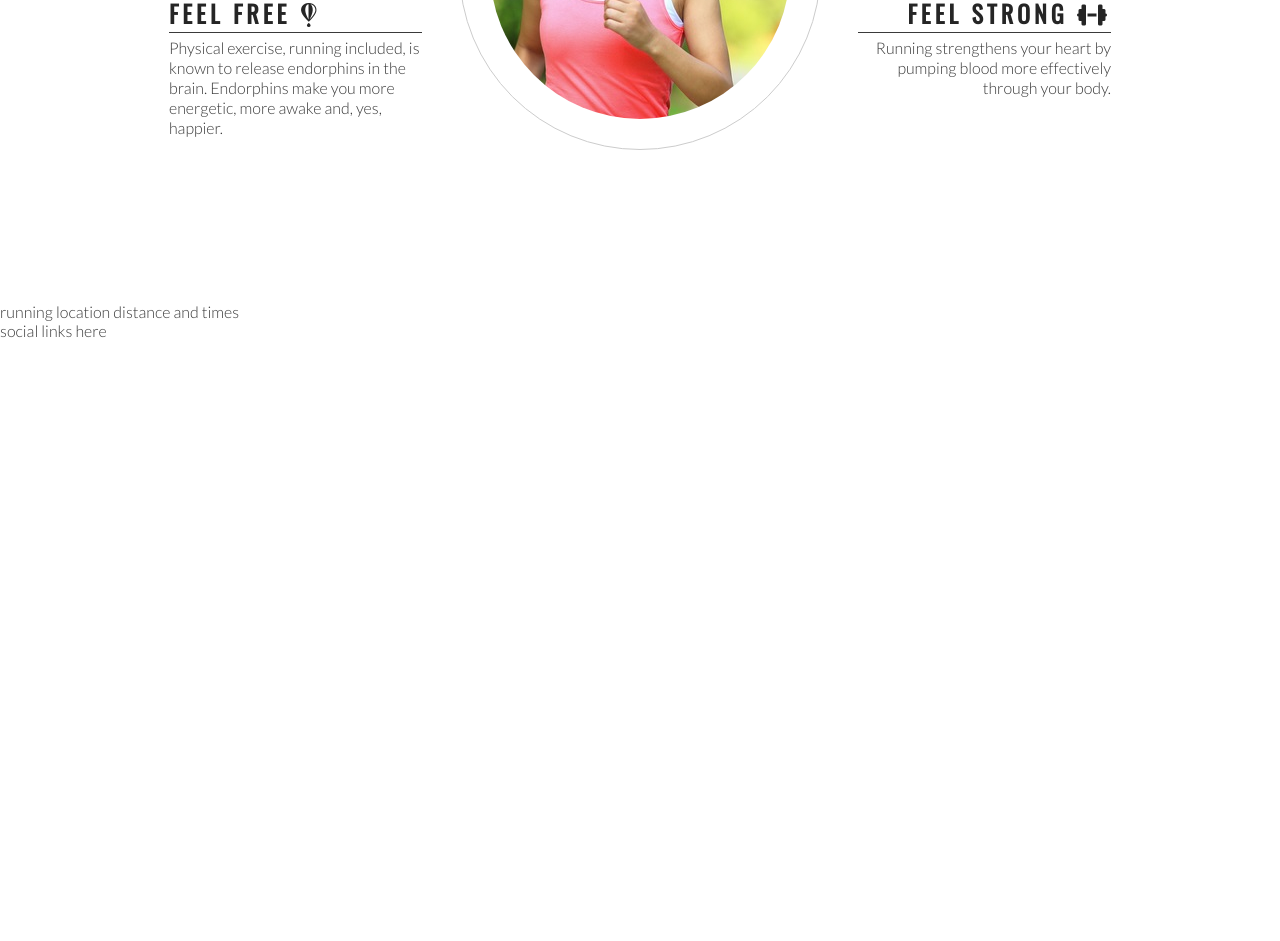
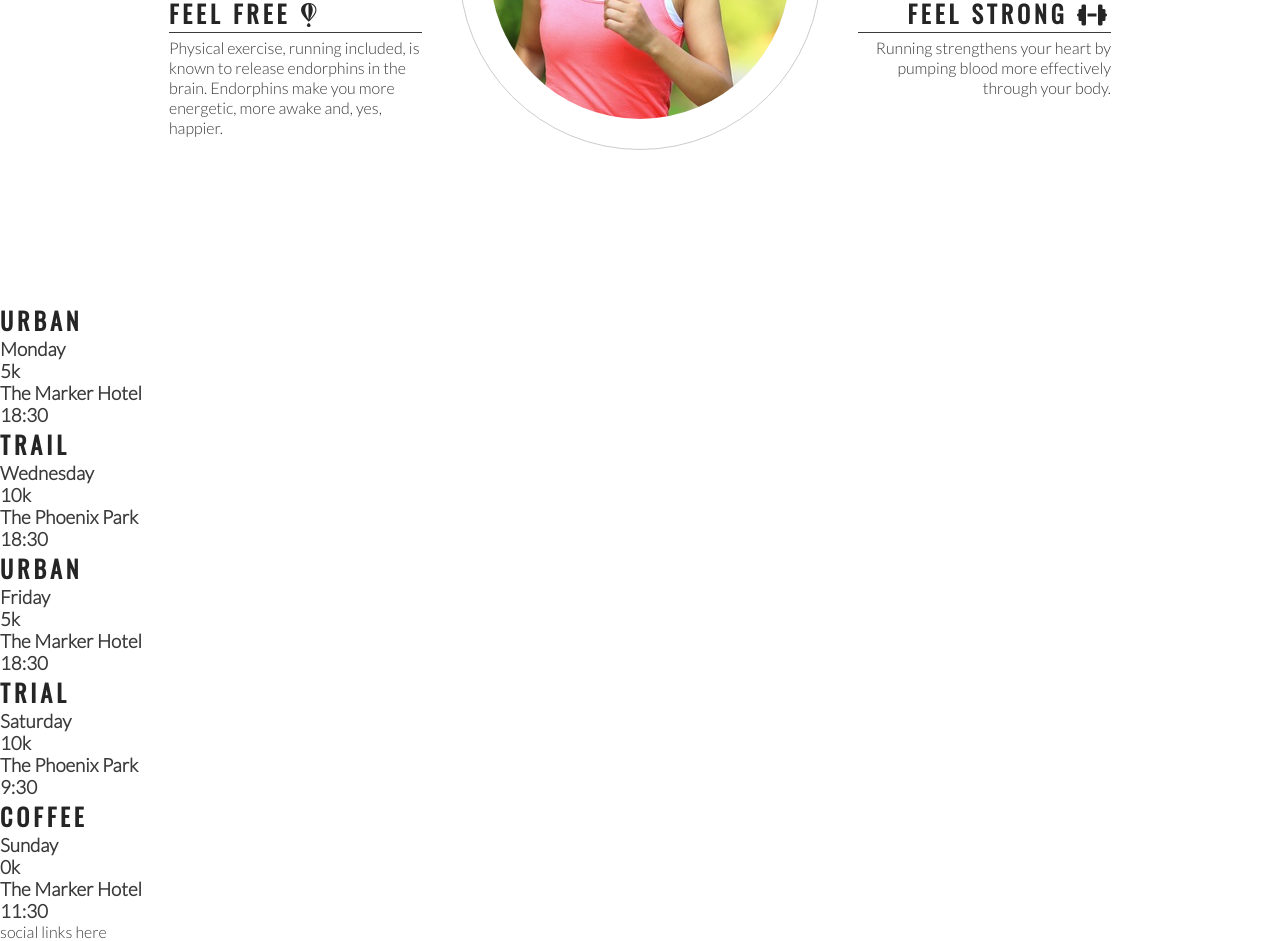
Before and after one commit to AsiaWi/love-running, a plain HTML site: page index.html in a window 1280 px wide. Shown: the part 993-1934 px from the top of the page. Before the commit the page ends 1333 px from the top, so only its background shows below. Drawn offline with nearby package versions, Linux system fonts and the light colour scheme.

Commit message:
add meetup times main structure

```diff
--- a/index.html
+++ b/index.html
@@ -79,7 +79,48 @@
         </div>
 
     </section>
-    <section>running location distance and times</section>
+    <section>
+        <div>
+            <h2>Urban</h2>
+            <h3>Monday</h3>
+            <h3>5k</h3>
+            <h3>The Marker Hotel</h3>
+            <h3>18:30</h3>
+
+        </div>
+        <div>
+            <h2>Trail</h2>
+            <h3>Wednesday</h3>
+            <h3>10k</h3>
+            <h3>The Phoenix Park</h3>
+            <h3>18:30</h3>
+
+        </div>
+        <div>
+            <h2>Urban</h2>
+            <h3>Friday</h3>
+            <h3>5k</h3>
+            <h3>The Marker Hotel</h3>
+            <h3>18:30</h3>
+
+        </div>
+        <div>
+            <h2>Trial</h2>
+            <h3>Saturday</h3>
+            <h3>10k</h3>
+            <h3>The Phoenix Park</h3>
+            <h3>9:30</h3>
+
+        </div>
+        <div>
+            <h2>Coffee</h2>
+            <h3>Sunday</h3>
+            <h3>0k</h3>
+            <h3>The Marker Hotel</h3>
+            <h3>11:30</h3>
+
+        </div>
+    </section>
     <section>social links here</section>
 
     <!--Font awsome script-->
```
